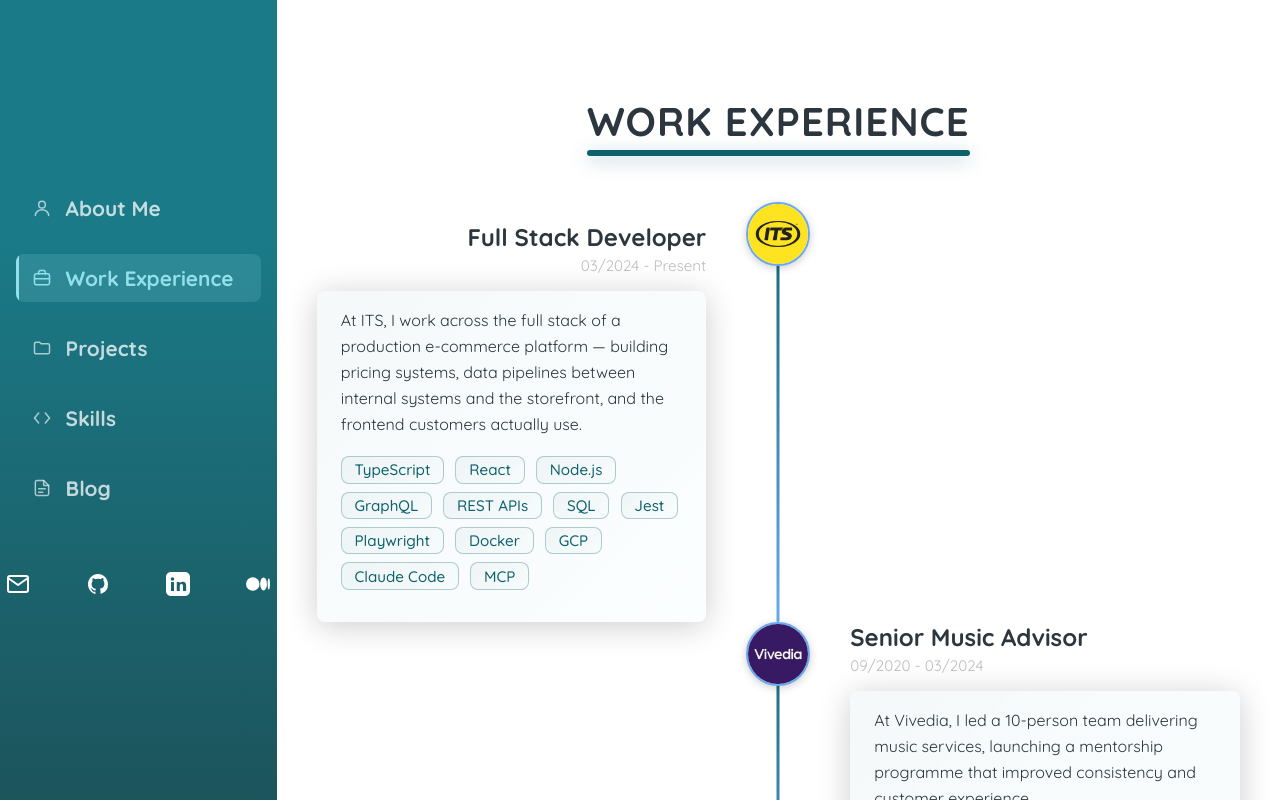
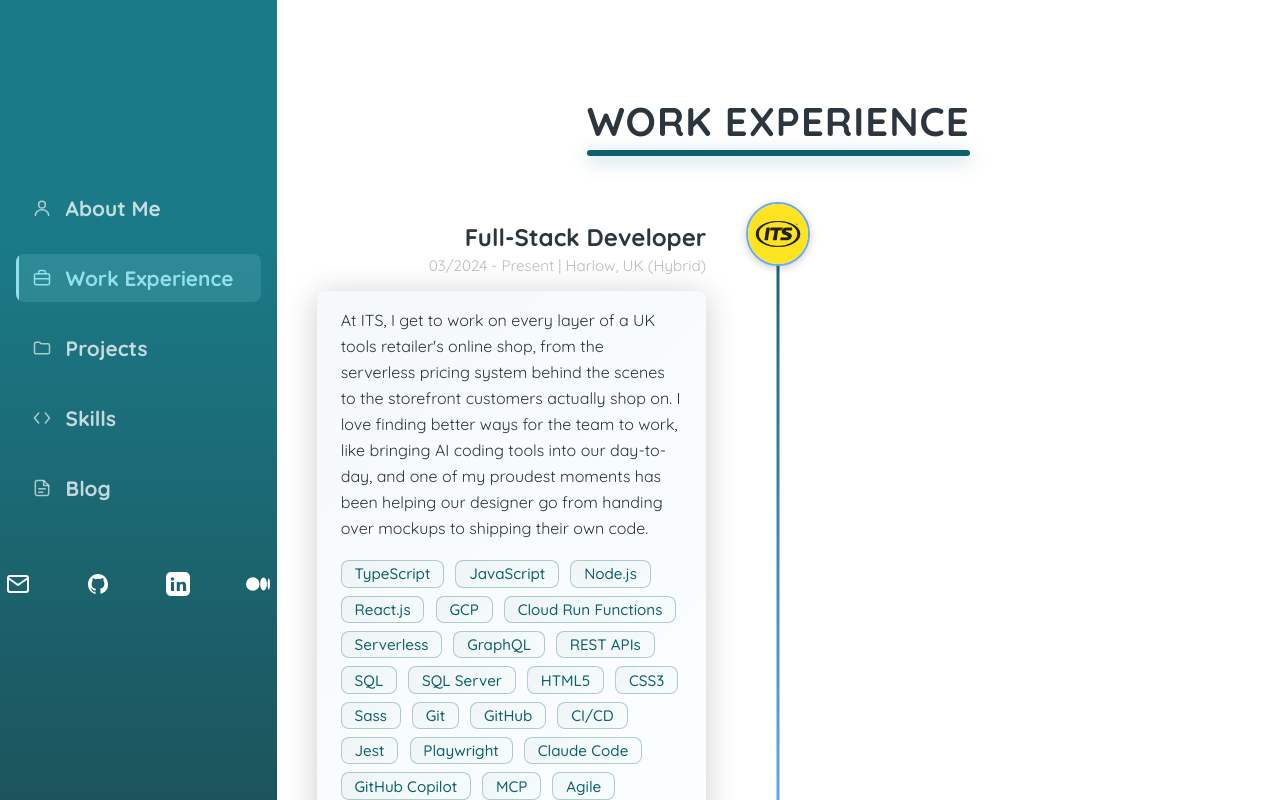
Before and after one commit to ChrisserDev/Portofolio-Web-App, a Next.js app: page /experience in a window 1280 px wide. Built offline with nearby package versions, Linux system fonts and the light colour scheme.

Commit message:
Add additional experience and adjust wording across the site

```diff
--- a/src/app/components/NavigationMenu.tsx
+++ b/src/app/components/NavigationMenu.tsx
@@ -88,7 +88,7 @@ export default function NavigationMenu(): React.JSX.Element {
         </ul>
         <ul className='social-links'>
           <li>
-            <a href='mailto:cristian.serban33@yahoo.com' aria-label='Email' role='link' tabIndex={0}>
+            <a href='mailto:chrisser.dev@gmail.com' aria-label='Email' role='link' tabIndex={0}>
               <svg width='24'height='24' viewBox='0 0 24 24' fill='none' stroke='currentColor' strokeWidth='2' strokeLinecap='round' strokeLinejoin='round' role='img' aria-labelledby='emailIconTitle' focusable='false'>
                 <title id='emailIconTitle'>Email</title>
                 <rect x='2' y='4' width='20' height='16' rx='2' />
--- a/src/app/experience/page.tsx
+++ b/src/app/experience/page.tsx
@@ -12,24 +12,63 @@ export default function ExperiencePage(): React.JSX.Element {
           </a>
         </div>
         <div className='current-job-header'>
-          <h2>Full Stack Developer</h2>
-          <span>03/2024 - Present</span>
+          <h2>Full-Stack Developer</h2>
+          <span>03/2024 - Present | Harlow, UK (Hybrid)</span>
         </div>
         <div className='current-job-description'>
-          <p>At ITS, I work across the full stack of a production e-commerce platform — building pricing systems, data pipelines between internal systems and the storefront, and the frontend customers actually use.</p>
+          <p>At ITS, I get to work on every layer of a UK tools retailer&apos;s online shop, from the serverless pricing system behind the scenes to the storefront customers actually shop on. I love finding better ways for the team to work, like bringing AI coding tools into our day-to-day, and one of my proudest moments has been helping our designer go from handing over mockups to shipping their own code.</p>
           <ul className='current-job-tech-stack'>
             <li>TypeScript</li>
-            <li>React</li>
+            <li>JavaScript</li>
             <li>Node.js</li>
+            <li>React.js</li>
+            <li>GCP</li>
+            <li>Cloud Run Functions</li>
+            <li>Serverless</li>
             <li>GraphQL</li>
             <li>REST APIs</li>
             <li>SQL</li>
+            <li>SQL Server</li>
+            <li>HTML5</li>
+            <li>CSS3</li>
+            <li>Sass</li>
+            <li>Git</li>
+            <li>GitHub</li>
+            <li>CI/CD</li>
             <li>Jest</li>
             <li>Playwright</li>
-            <li>Docker</li>
-            <li>GCP</li>
             <li>Claude Code</li>
+            <li>GitHub Copilot</li>
             <li>MCP</li>
+            <li>Agile</li>
+          </ul>
+        </div>
+      </div>
+      <div className='past-job-section'>
+        <div className='past-job-title'>
+          <a href="https://mimo.org/" target='_blank' rel='noopener noreferrer'>
+            <Image src={'/mimo_logo.jpg'} alt="Mimo Logo" width={100} height={100} priority={true} sizes="(max-width: 768px) 100vw, (max-width: 1200px) 50vw, 33vw" />
+          </a>
+        </div>
+        <div className='current-job-header'>
+          <h2>Student Web Developer</h2>
+          <span>01/2023 - 09/2023 | London, UK (Remote)</span>
+        </div>
+        <div className='past-job-description'>
+          <p>Mimo Dev is where I really caught the coding bug. I built my first real apps in JavaScript and React, from a cocktail discovery app made with three teammates to a site that helps students find somewhere to live.</p>
+          <ul className='current-job-tech-stack'>
+            <li>JavaScript (ES6)</li>
+            <li>React</li>
+            <li>HTML5</li>
+            <li>CSS3</li>
+            <li>REST APIs</li>
+            <li>Styled Components</li>
+            <li>Responsive Design</li>
+            <li>Web Performance</li>
+            <li>Accessibility</li>
+            <li>Git</li>
+            <li>GitHub</li>
+            <li>Netlify</li>
           </ul>
         </div>
       </div>
@@ -41,14 +80,13 @@ export default function ExperiencePage(): React.JSX.Element {
         </div>
         <div className='current-job-header'>
           <h2>Senior Music Advisor</h2>
-          <span>09/2020 - 03/2024</span>
+          <span>09/2020 - 03/2024 | Sheffield, UK (Remote)</span>
         </div>
         <div className='past-job-description'>
-          <p>At Vivedia, I led a 10-person team delivering music services, launching a mentorship programme that improved consistency and customer experience.</p>
+          <p>Before tech, I spent my days at Vivedia finding the right music for venues across the UK. Every service had a fixed start time with no second chances, which taught me to be thorough, stay calm under pressure and deliver on time.</p>
           <ul className='current-job-tech-stack'>
-            <li>Team leadership & mentoring</li>
-            <li>Process improvement</li>
-            <li>Customer collaboration</li>
+            <li>Quality assurance</li>
+            <li>Deadline management</li>
           </ul>
         </div>
       </div>
--- a/src/app/page.tsx
+++ b/src/app/page.tsx
@@ -16,9 +16,9 @@ export default function Home() {
               <Image className='portrait-image' src="/portrait.png" width={120} height={120} alt="Image of Cristian Serban"/>
             </div>
           </div>
-          <h3>Full Stack Developer</h3>
+          <h3>Full-Stack Developer</h3>
           <p className='home-page-description'>
-            Full-Stack Developer with 3+ years of experience in <span className='desc-skill'>TypeScript</span>, <span className='desc-skill'>React</span>, <span className='desc-skill'>Node.js</span>, and <span className='desc-skill'>Cloud Systems</span>. At ITS, I designed and built the Bulk Pricing system to support enterprise sales, and integrated <span className='desc-skill'>AI coding tools</span> and <span className='desc-skill'>MCP servers</span> into the team&apos;s workflow, cutting typical delivery time by ~30%. <br/> <br/>
+            Full-Stack Developer with 3+ years of experience in <span className='desc-skill'>TypeScript</span>, <span className='desc-skill'>React</span>, <span className='desc-skill'>Node.js</span>, and <span className='desc-skill'>Cloud Systems</span>. At ITS, I designed and built the Bulk Pricing system to support enterprise sales, and integrated <span className='desc-skill'>AI coding tools</span> and <span className='desc-skill'>MCP servers</span> into the team&apos;s workflow, cutting typical delivery time by ~50%. <br/> <br/>
             Interested in <span className='desc-skill'>software architecture</span>, <span className='desc-skill'>scalability</span>, <span className='desc-skill'>AI</span> and <span className='desc-skill'>Agentic coding</span>.
           </p>
           <Link className='browse-projects' href="/projectss">Browse Projects</Link>
```
Also changed, not shown: public/mimo_logo.jpg (added).
